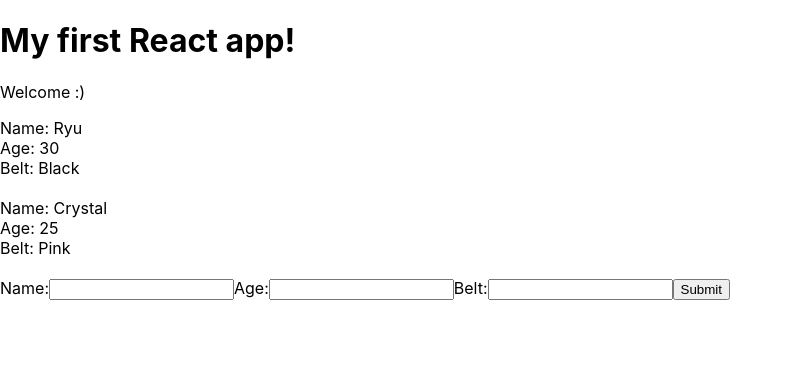
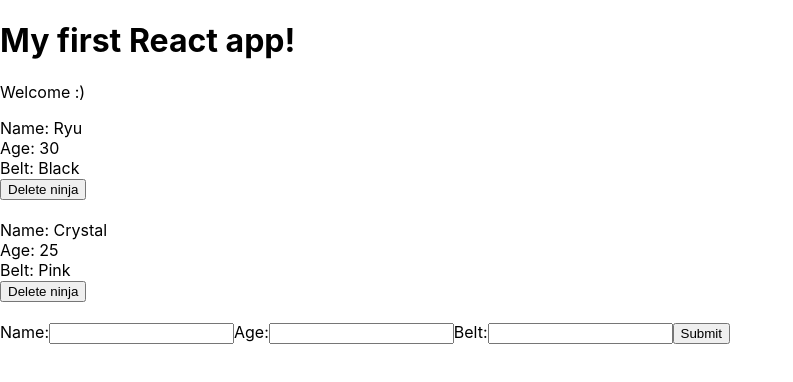
Before and after one commit to Cyhyraethz/ninja-app, a React (Create React App) app: page / in a window 1280 px wide. Shown: the top 382 px of the page, without its empty margins (0-793 px from the left). Built offline with nearby package versions, Linux system fonts and the light colour scheme.

Commit message:
Commit after tutorial #19

```diff
--- a/src/AddNinja.js
+++ b/src/AddNinja.js
@@ -13,7 +13,7 @@
   };
   handleSubmit = e => {
     e.preventDefault();
-    console.log(this.state);
+    this.props.addNinja(this.state);
   };
   render() {
     return (
--- a/src/App.js
+++ b/src/App.js
@@ -10,13 +10,26 @@
       { name: "Crystal", age: 25, belt: "Pink", id: 3 }
     ]
   };
+  addNinja = ninja => {
+    ninja.id = Math.random();
+    let ninjas = [...this.state.ninjas, ninja];
+    this.setState({
+      ninjas: ninjas
+    });
+  };
+  deleteNinja = id => {
+    let ninjas = this.state.ninjas.filter(ninja => ninja.id !== id);
+    this.setState({
+      ninjas: ninjas
+    });
+  };
   render() {
     return (
       <div className="App">
         <h1>My first React app!</h1>
         <p>Welcome :)</p>
-        <Ninjas ninjas={this.state.ninjas} />
-        <AddNinja />
+        <Ninjas deleteNinja={this.deleteNinja} ninjas={this.state.ninjas} />
+        <AddNinja addNinja={this.addNinja} />
       </div>
     );
   }
--- a/src/Ninjas.js
+++ b/src/Ninjas.js
@@ -1,12 +1,20 @@
 import React from "react";
 
-const Ninjas = ({ ninjas }) => {
+const Ninjas = ({ ninjas, deleteNinja }) => {
   const ninjaList = ninjas.map(ninja => {
     return ninja.age > 20 ? (
       <div className="ninja" key={ninja.id}>
         <div>Name: {ninja.name}</div>
         <div>Age: {ninja.age}</div>
         <div>Belt: {ninja.belt}</div>
+        <button
+          onClick={() => {
+            deleteNinja(ninja.id);
+          }}
+        >
+          Delete ninja
+        </button>
+        <br />
         <br />
       </div>
     ) : null;
```
